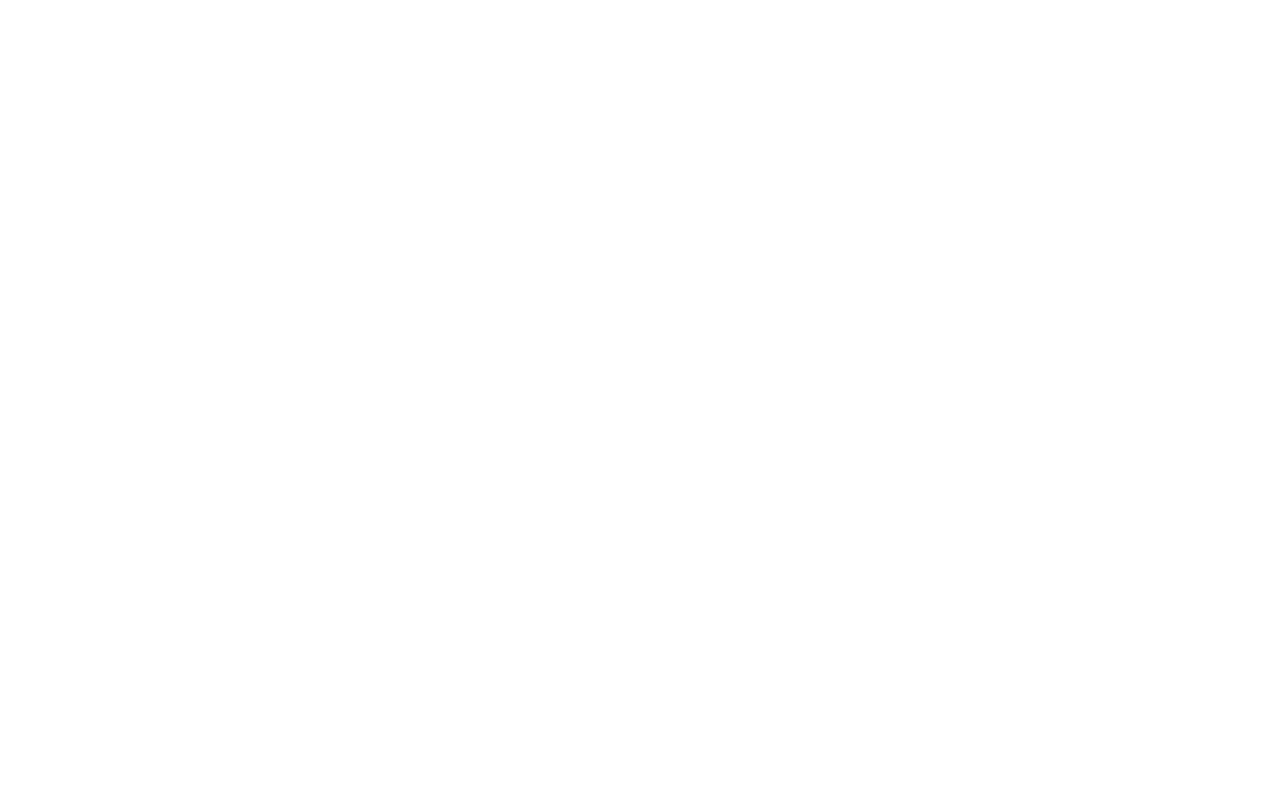
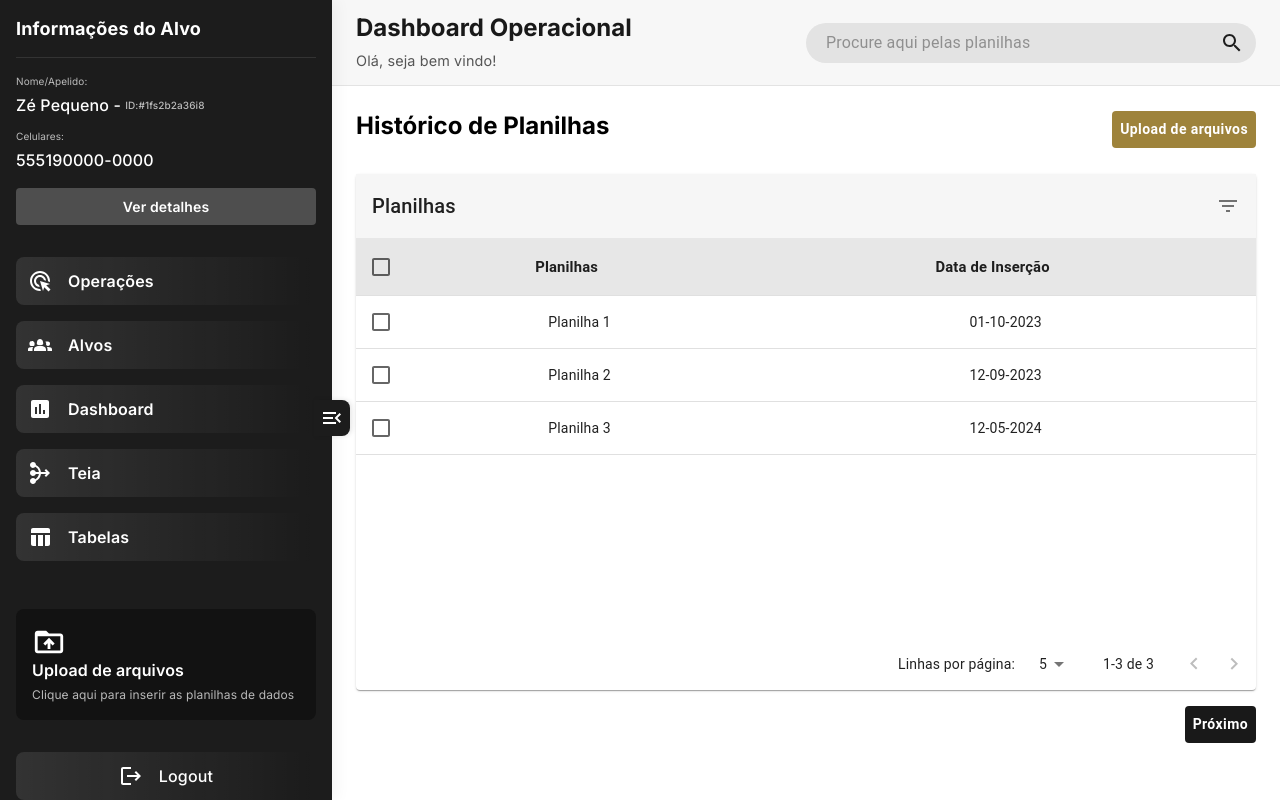
Before and after one commit to lucasdellatorre/dashboard-operacional-frontend, a React (Vite) app: page /planilhas in a window 1280 px wide. Before the commit this address had no page. Built offline with nearby package versions, Linux system fonts and the light colour scheme.

Commit message:
fix: general fix

```diff
--- a/src/App.tsx
+++ b/src/App.tsx
@@ -6,6 +6,7 @@
 import Suspects from "./routes/Suspects";
 import Operation from "./routes/Operations";
 import Layout from "./components/layout/layout";
+import Worksheet from "./routes/Worksheet";
 
 function App() {
   return (
@@ -13,6 +14,7 @@
       <Route path="/" element={<Navigate to="/login" replace />} />
       <Route path="/login" element={<Login />} />
       <Route element={<Layout />}>
+        <Route path="/planilhas" element={<Worksheet />} />
         <Route path="/operacoes" element={<Operation />} />
         <Route path="/alvos" element={<Suspects />} />
         <Route path="/dashboard" element={<Dashboard />} />
--- a/src/components/layout/Header/Header.tsx
+++ b/src/components/layout/Header/Header.tsx
@@ -11,6 +11,7 @@
 const Header: React.FC<HeaderProps> = ({ inputValue, setInputValue }) => {
   const location = useLocation();
   const isOperationsPage = location.pathname === "/operacoes";
+  const isWorksheetPage = location.pathname === "/planilhas";
 
   const handleChange = (e: React.ChangeEvent<HTMLInputElement>) => {
     setInputValue(e.target.value);
@@ -75,6 +76,8 @@
             placeholder={
               isOperationsPage
                 ? "Procure aqui pelas operações"
+                : isWorksheetPage
+                ? "Procure aqui pelas planilhas"
                 : "Procure aqui pelos alvos"
             }
             value={inputValue}
--- a/src/components/layout/layout.tsx
+++ b/src/components/layout/layout.tsx
@@ -9,6 +9,7 @@
   const [isMenuCollapsed, setIsMenuCollapsed] = useState(false);
   const location = useLocation();
   const isLoginPage = location.pathname === "/login";
+  const isworksheetPage = location.pathname === "/planilhas";
   const isSuspectsPage = location.pathname === "/alvos";
   const isOperationsPage = location.pathname === "/operacoes";
 
@@ -34,7 +35,7 @@
           />
         )}
         <Box display="flex" flexDirection="column" flex="1" overflow="hidden">
-          {(isSuspectsPage || isOperationsPage) && (
+          {(isSuspectsPage || isOperationsPage || isworksheetPage) && (
             <Header
               inputValue={headerInputValue}
               setInputValue={setHeaderInputValue}
--- a/src/components/login/ContainerLogin/ContainerLogin.tsx
+++ b/src/components/login/ContainerLogin/ContainerLogin.tsx
@@ -11,7 +11,7 @@
 
   const salvaCpf = () => {
     localStorage.setItem("cpf", cpf);
-    navigate('/operacoes');
+    navigate("/operacoes");
   };
 
   const formatCPF = (value: string): string => {
@@ -66,6 +66,12 @@
             "& .MuiOutlinedInput-root": {
               borderRadius: "0.5rem",
               fontSize: "1rem",
+              "&:hover .MuiOutlinedInput-notchedOutline": {
+                borderColor: "customButton.gold",
+              },
+              "&.Mui-focused .MuiOutlinedInput-notchedOutline": {
+                borderColor: "customButton.gold",
+              },
             },
           }}
         />
--- /dev/null
+++ b/src/hooks/useWorksheets.ts
@@ -0,0 +1,49 @@
+import { useMemo } from "react";
+import { normalizeString } from "../utils/formatUtils";
+import { GenericData } from "../interface/operationSuspectTable/operationSuspectTableInterface";
+
+export interface WorkSheet extends GenericData {
+  id: number;
+  worksheet: string;
+  date: string;
+}
+interface UseOperationsProps {
+  searchTerm: string;
+}
+
+export const mockWorksheets: WorkSheet[] = [
+  {
+    id: 1,
+    worksheet: "Planilha 1",
+    date: "01-10-2023",
+  },
+  {
+    id: 2,
+    worksheet: "Planilha 2",
+    date: "12-09-2023",
+  },
+  {
+    id: 3,
+    worksheet: "Planilha 3",
+    date: "12-05-2024",
+  },
+];
+
+export const useWorksheets = ({ searchTerm }: UseOperationsProps) => {
+  const filteredWorksheets = useMemo(() => {
+    let result = [...mockWorksheets];
+
+    if (searchTerm?.trim()) {
+      const normalizedSearch = normalizeString(searchTerm.trim());
+      result = result.filter(
+        (worksheet) =>
+          normalizeString(worksheet.worksheet).includes(normalizedSearch) ||
+          String(worksheet.id).includes(normalizedSearch)
+      );
+    }
+
+    return result.sort((a, b) => a.worksheet.localeCompare(b.worksheet));
+  }, [searchTerm]);
+
+  return { worksheets: mockWorksheets, filteredWorksheets };
+};
--- a/src/routes/Worksheet/index.tsx
+++ b/src/routes/Worksheet/index.tsx
@@ -3,16 +3,12 @@
 import { useNavigate } from "react-router-dom";
 import { GenericData, HeadCell } from "../../interface/table/tableInterface";
 import GenericTable from "../../components/Table/Table";
+import { useWorksheets } from "../../hooks/useWorksheets";
+import { useHeaderInput } from "../../hooks/useHeaderInput";
 
 export interface Worksheet extends GenericData {
   id: number;
   label: string;
-}
-
-export interface WorksheetData extends GenericData {
-  id: number;
-  worksheet: string;
-  date: string;
 }
 
 const Worksheet: React.FC = () => {
@@ -29,27 +25,13 @@
     },
   ];
 
-  const mockWorksheets: WorksheetData[] = [
-    {
-      id: 1,
-      worksheet: "Planilha 1",
-      date: "2023-01-01",
-    },
-    {
-      id: 2,
-      worksheet: "Planilha 2",
-      date: "2023-01-01",
-    },
-    {
-      id: 3,
-      worksheet: "Planilha 3",
-      date: "2023-01-01",
-    },
-  ];
-
   const operationsSelected = () => {
     navigate("/operacoes");
   };
+  const { headerInputValue } = useHeaderInput();
+  const { filteredWorksheets } = useWorksheets({
+    searchTerm: headerInputValue,
+  });
 
   return (
     <Box p={3} sx={{ fontFamily: "Inter, sans-serif" }}>
@@ -81,13 +63,13 @@
       </Box>
 
       <GenericTable
-        rows={mockWorksheets}
+        rows={filteredWorksheets}
         headCells={workSheetsHeaderCells}
         title="Planilhas"
         defaultOrderBy="suspectName"
         onSelectionChange={() => {}}
         initialSelected={[]}
-        noDataMessage="Nenhum alvo encontrado"
+        noDataMessage="Nenhuma planilha encontrada"
         onDelete={() => {}}
       />
       <Box sx={{ width: "100%", display: "flex", justifyContent: "end" }}>
```
